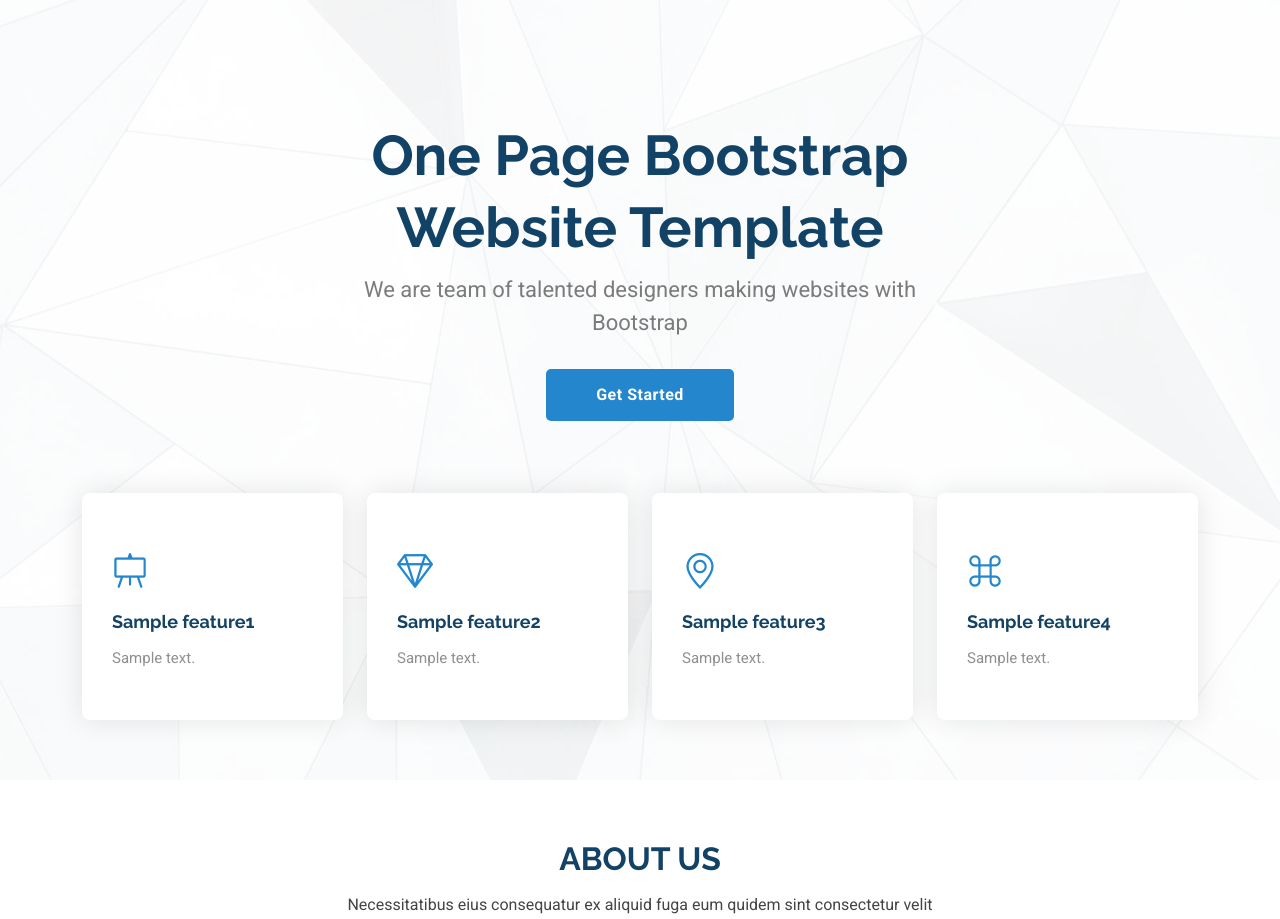
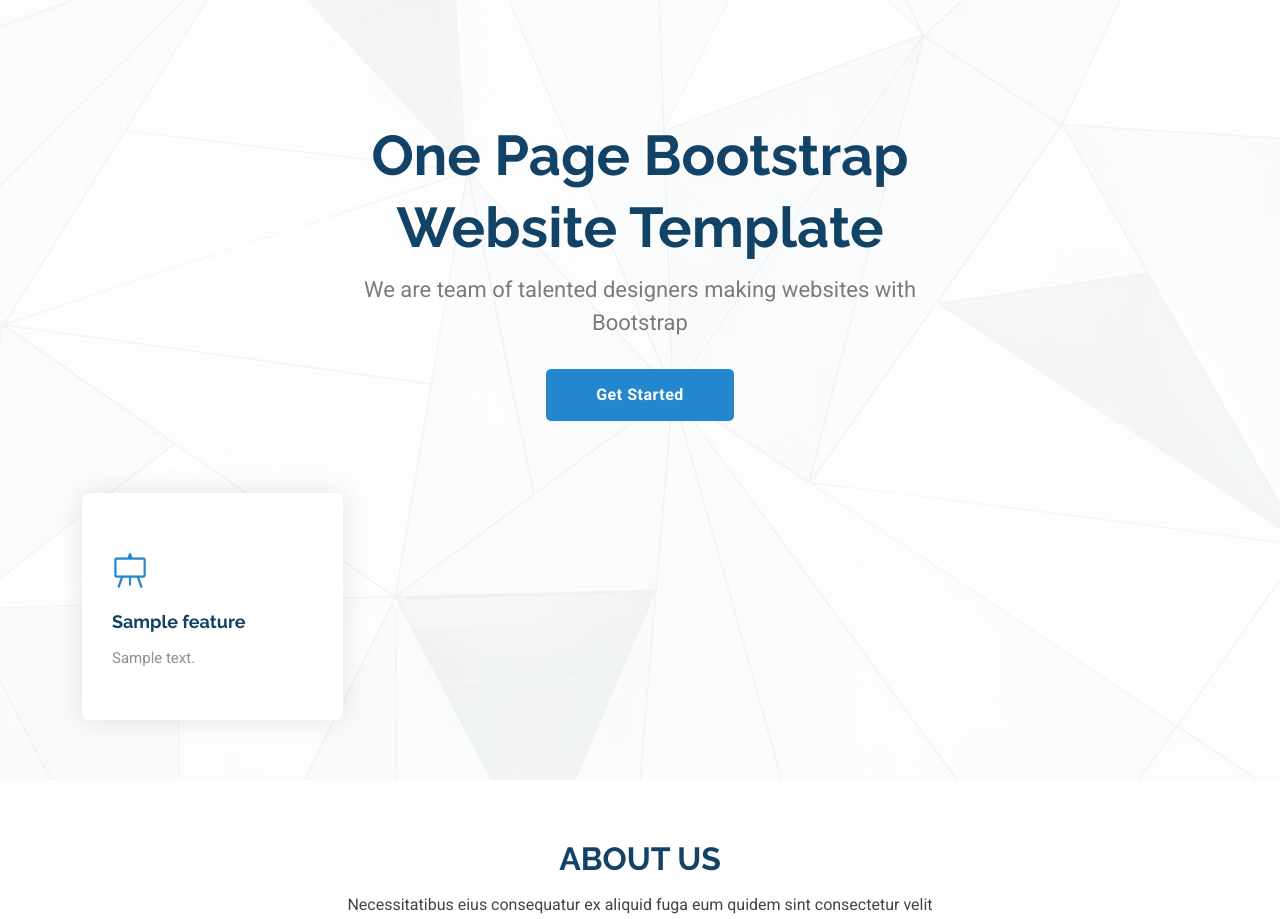
Before and after one commit to chetany-sharma-07/Django-Learnings, a Django app: template myproject/templates/index.html in a window 1280 px wide. Shown: the part 102-1021 px from the top of the page. Run offline with Django 5.2, Linux system fonts and the light colour scheme; the template is opened without the code that fills it: most values are stand-ins (such as "Sample title", 1, 10 or a date in 2020); some libraries are stand-ins or nearby versions.

Commit message:
Used Django template loop to dynamically render feature objects

```diff
--- a/myproject/myapp/views.py
+++ b/myproject/myapp/views.py
@@ -24,7 +24,9 @@ def index(request):
     feature4.id=3
     feature4.name='Affordable'
     feature4.details='Our Service is very Affordable.'
-    return render(request,'index.html',{'feature1': feature1, 'feature2': feature2, 'feature3': feature3, 'feature4': feature4})
+
+    features=[feature1, feature2, feature3, feature4]
+    return render(request,'index.html',{'features':features})
 
 def counter(request):
     text=request.POST['text']
--- a/myproject/templates/index.html
+++ b/myproject/templates/index.html
@@ -100,38 +100,17 @@
           <a href="#about" class="btn-get-started">Get Started</a>
         </div>
 
+
         <div class="row gy-4 mt-5">
+          {% for feature in features %}
           <div class="col-md-6 col-lg-3" data-aos="zoom-out" data-aos-delay="100">
             <div class="icon-box">
               <div class="icon"><i class="bi bi-easel"></i></div>
-              <h4 class="title"><a href="">{{feature1.name}}</a></h4>
-              <p class="description">{{feature1.details}}</p>
+              <h4 class="title"><a href="">{{feature.name}}</a></h4>
+              <p class="description">{{feature.details}}</p>
             </div>
           </div><!--End Icon Box -->
-
-          <div class="col-md-6 col-lg-3" data-aos="zoom-out" data-aos-delay="200">
-            <div class="icon-box">
-              <div class="icon"><i class="bi bi-gem"></i></div>
-              <h4 class="title"><a href="">{{feature2.name}}</a></h4>
-              <p class="description">{{feature2.details}}</p>
-            </div>
-          </div><!--End Icon Box -->
-
-          <div class="col-md-6 col-lg-3" data-aos="zoom-out" data-aos-delay="300">
-            <div class="icon-box">
-              <div class="icon"><i class="bi bi-geo-alt"></i></div>
-              <h4 class="title"><a href="">{{feature3.name}}</a></h4>
-              <p class="description">{{feature3.details}}</p>
-            </div>
-          </div><!--End Icon Box -->
-
-          <div class="col-md-6 col-lg-3" data-aos="zoom-out" data-aos-delay="400">
-            <div class="icon-box">
-              <div class="icon"><i class="bi bi-command"></i></div>
-              <h4 class="title"><a href="">{{feature4.name}}</a></h4>
-              <p class="description">{{feature4.details}}</p>
-            </div>
-          </div><!--End Icon Box -->
+          {% endfor %}
 
         </div>
       </div>
```
